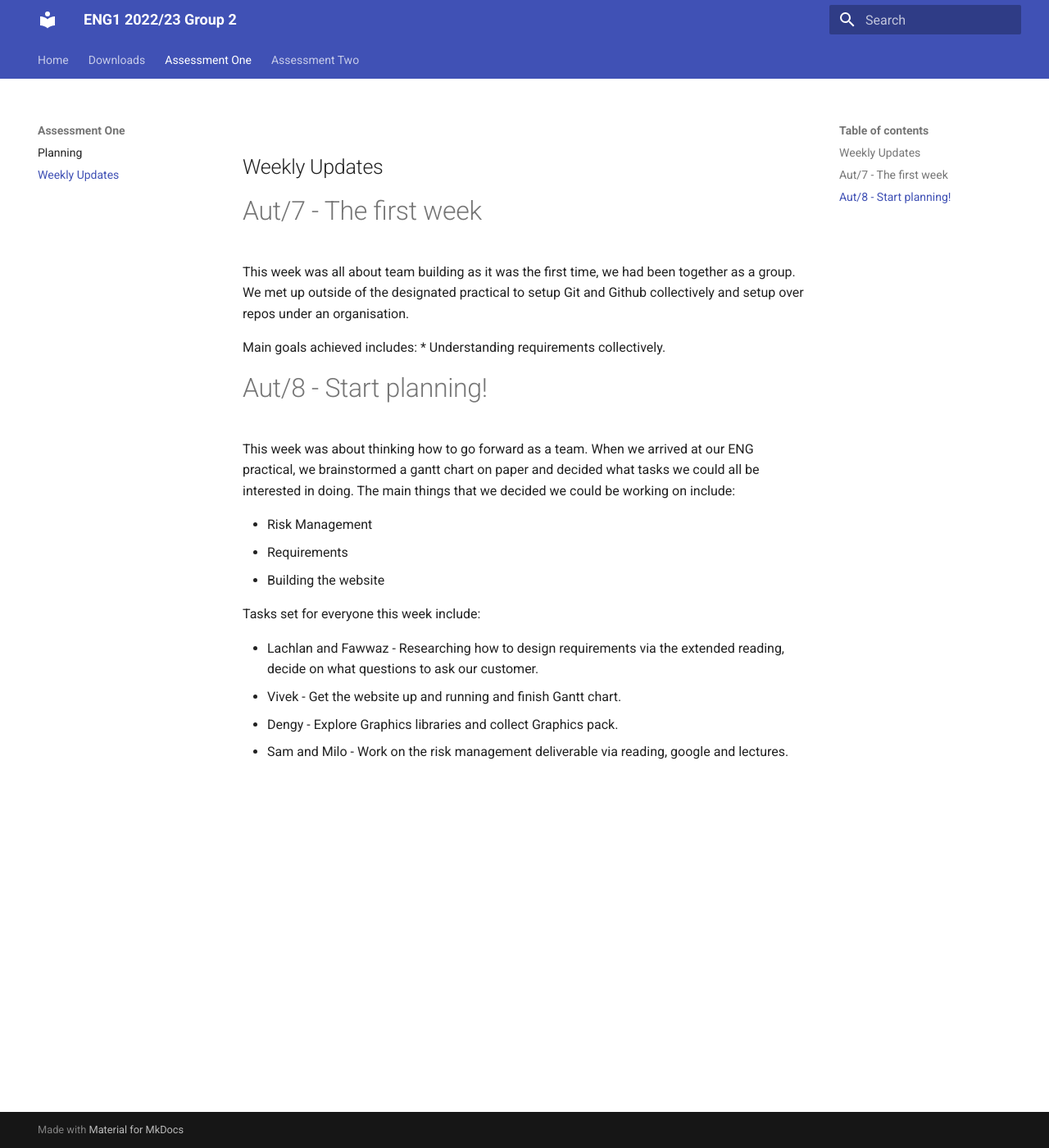
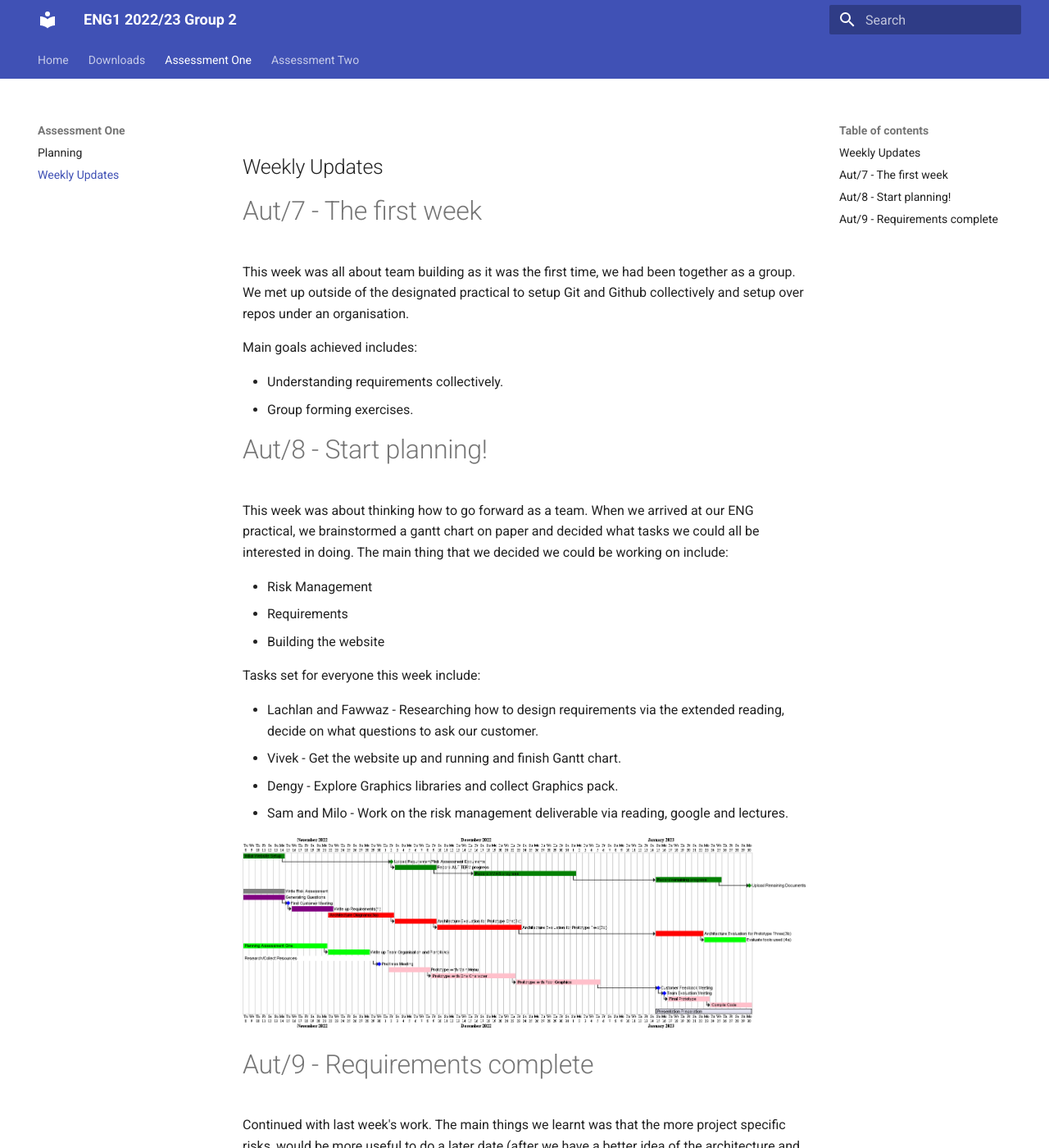
Before and after one commit to ENG1-Group-2/ENG1-Group-2.github.io---archive, an MkDocs documentation site: the page built from docs/one/weekly_updates.md, in a window 1280 px wide and 1400 px high. Shown: the whole window at 82% size. Built offline with MkDocs 1.6.1 and Material for MkDocs 9.7.7, drawn with Linux system fonts in a browser that asks for light colours; some of the changed text lies outside the part shown.

Commit message:
AUT/9 update

```diff
--- a/docs/one/weekly_updates.md
+++ b/docs/one/weekly_updates.md
@@ -8,14 +8,17 @@
 under an organisation.
 
 Main goals achieved includes:
+
+
 * Understanding requirements collectively.
+* Group forming exercises.
 
 # Aut/8 - Start planning!
 
 This week was about thinking how to go forward as a team.
 When we arrived at our ENG practical, we brainstormed a gantt chart
 on paper and decided what tasks we could all be interested in
-doing. The main things that we decided we could be working on include:
+doing. The main thing that we decided we could be working on include:
 
 * Risk Management
 * Requirements
@@ -30,3 +33,23 @@
 * Dengy - Explore Graphics libraries and collect Graphics pack.
 * Sam and Milo - Work on the risk management deliverable via
 reading, google and lectures.
+
+![Picture of the initial gantt chart](initial_gantt.png)
+
+# Aut/9 - Requirements complete
+
+Continued with last week's work. The main things we learnt was
+that the more project specific risks, would be more useful to
+do a later date (after we have a better idea of the architecture
+and more research done).
+This main thing that we have been working on are:
+
+* Requirements - The document is now finished!
+* Starting to complete a libGDX tutorial to get familiar
+with the language.
+
+Tasks set for this week include:
+
+* Trying to get more familiar with libGDX.
+
+![Picture of the aut/9 gantt chart](aut9.png)
```
Also changed, not shown: docs/one/initial_planning.md (+23 -24 lines), docs/one/aut9.png (added), 1 other file.
